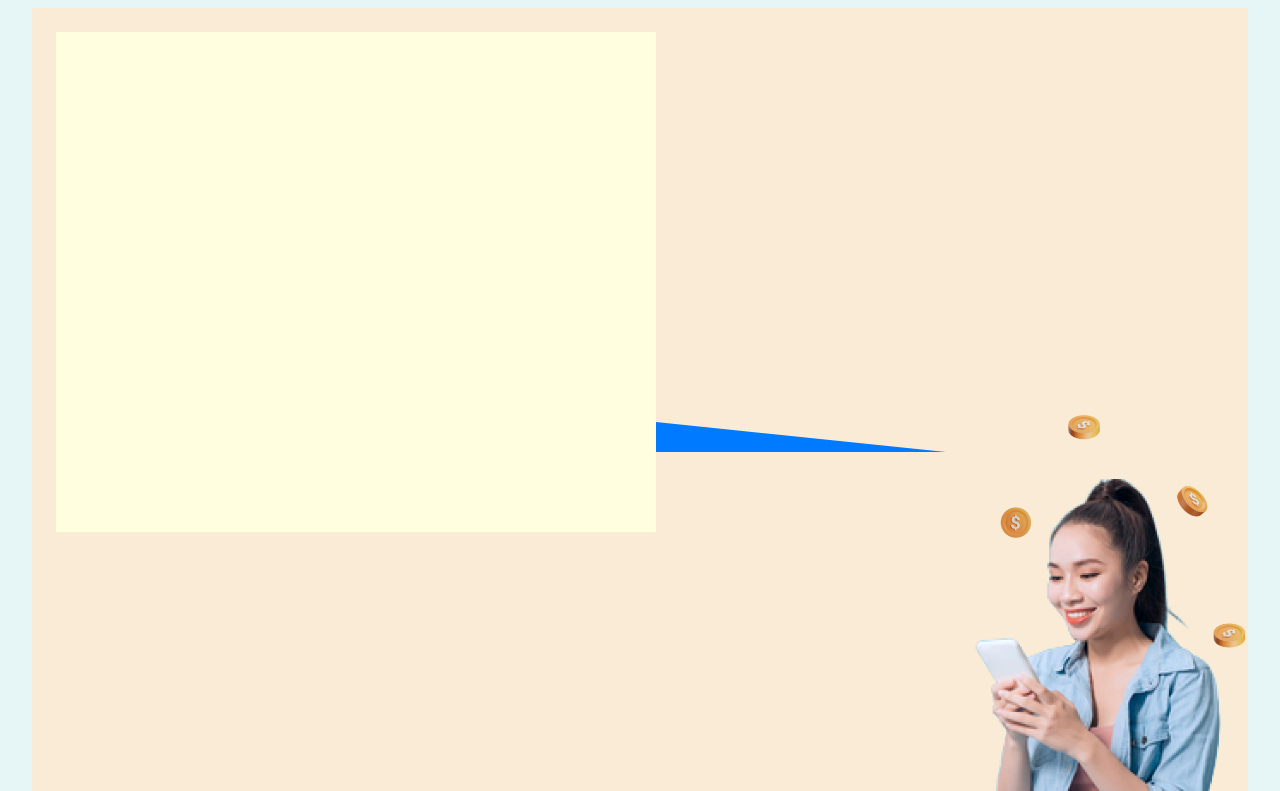
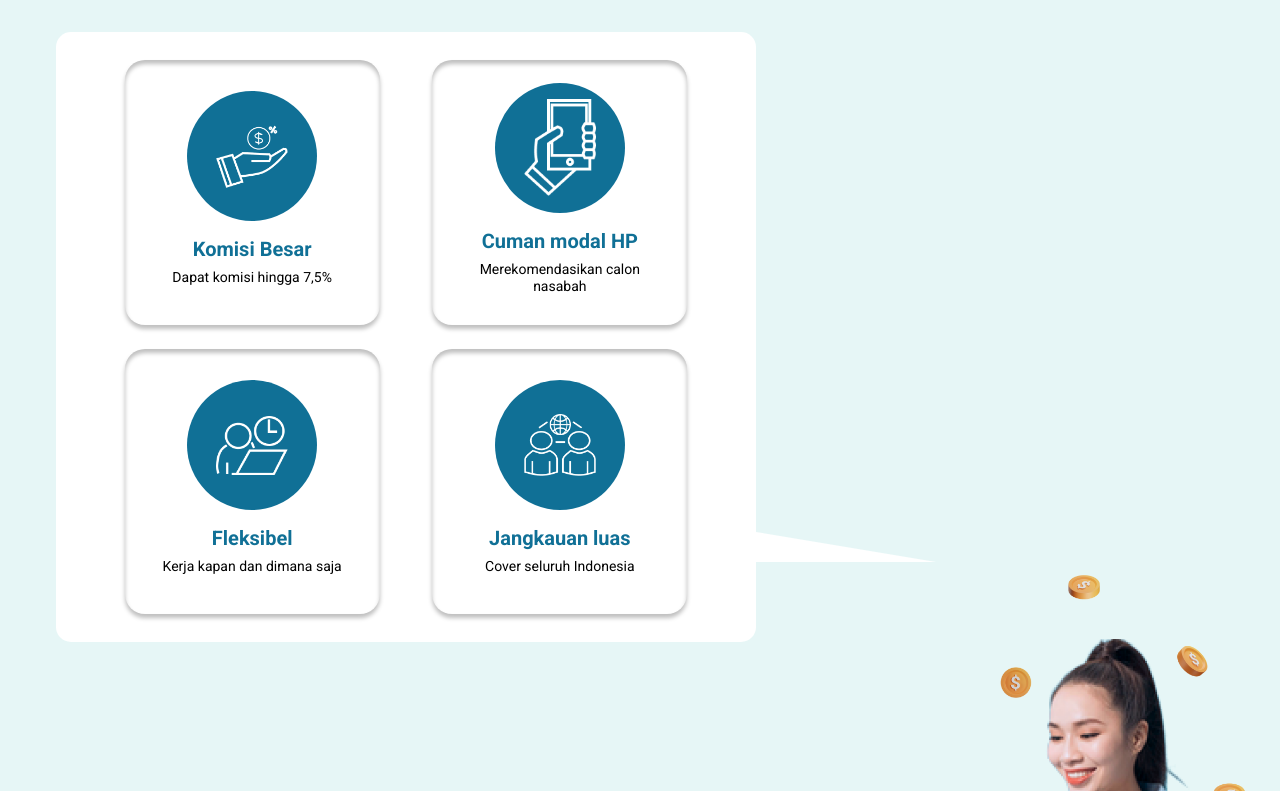
Before and after one commit to Nanoscape/dana-ceria, a React (Create React App) app: page /agent in a window 1280 px wide. Shown: the part 889-1680 px from the top of the page. Built offline with nearby package versions, Linux system fonts and the light colour scheme.

Commit message:
Add Bubble Chat and Merge Navbar

```diff
--- a/src/assets/css/agent.css
+++ b/src/assets/css/agent.css
@@ -56,12 +56,11 @@ button {
 
 .wrapper-dana {
   position: relative;
-  background-color: antiquewhite;
-  height: 100vh;
+  height: 120vh;
   padding: 1.5rem 0 0 1.5rem;
 }
 
-.wrapper-dana img {
+.img-user-modal {
   position: absolute;
   bottom: 0;
   right: 0;
@@ -70,19 +69,68 @@ button {
 
 .bubble-box {
   position: relative;
-  width: 600px;
-  height: 500px;
-  background-color: lightyellow;
+  display: flex;
+  align-items: center;
+  justify-content: space-evenly;
+  flex-wrap: wrap;
+  padding: 1rem;
+  width: 700px;
+  height: 610px;
+  border-radius: 15px;
+  background-color: #ffffff;
 }
 
-.bubble-box::before {
+.bubble-box::after {
   content: ' ';
   position: absolute;
   width: 0;
   height: 0;
-  right: -290px;
+  right: -180px;
   bottom: 80px;
   border-style: solid;
-  border-width: 30px 0 0 290px;
-  border-color: transparent transparent transparent #007bff;
+  border-width: 30px 0 0 180px;
+  border-color: transparent transparent transparent #ffffff;
 }
+
+.box-dana {
+  display: flex;
+  justify-content: center;
+  align-items: center;
+  flex-direction: column;
+  padding: 0.7rem 2.2rem;
+  background: #ffffff;
+  box-shadow: 0px 4px 4px rgba(0, 0, 0, 0.25), inset 0px 4px 4px rgba(0, 0, 0, 0.25);
+  border-radius: 20px;
+  width: 255px;
+  height: 265px;
+}
+
+.circle-dana {
+  display: flex;
+  justify-content: center;
+  align-items: center;
+  width: 130px;
+  height: 130px;
+  border-radius: 50%;
+  padding: 1.8rem;
+  background-color: #107096;
+  margin-bottom: 1rem;
+}
+
+.img-circle-dana {
+  width: 100%;
+}
+
+.title-box-dana {
+  font-size: 20px;
+  font-weight: 700;
+  color: #107096;
+  text-align: center;
+}
+
+.desc-box-dana {
+  font-weight: 400;
+  font-size: 14px;
+  color: #000000;
+  text-align: center;
+}
--- a/src/assets/css/dashboard.css
+++ b/src/assets/css/dashboard.css
@@ -55,49 +55,6 @@ button {
 
 .ic-green {
   color: #1ccf23;
-}
-
-/* Header */
-nav {
-  display: flex;
-  justify-content: space-between;
-  align-items: center;
-  height: 67px;
-  position: fixed;
-  width: 100%;
-  color: rgba(0, 0, 0, 0.5);
-  background: #f6fa35;
-  box-shadow: 0px 4px 4px rgba(0, 0, 0, 0.25);
-  padding: 0.5rem 5rem;
-  top: 0;
-  left: 0;
-  z-index: 1000;
-}
-
-nav a {
-  display: flex;
-  align-items: center;
-}
-
-nav a img {
-  width: 81px;
-}
-
-nav ul {
-  display: flex;
-  flex-direction: row;
-  align-items: center;
-}
-
-nav ul li a {
-  margin-right: 25px;
-  font-size: 16px;
-  margin-top: 20px;
-  color: rgba(0, 0, 0, 0.5);
-}
-
-nav .menu-btn {
-  display: none;
 }
 
 /* Section Hero */
@@ -689,104 +646,6 @@ footer {
 }
 
 @media screen and (max-width: 900px) {
-  nav {
-    padding: 20px;
-  }
-
-  nav {
-    justify-content: space-between;
-    height: 65px;
-    padding: 0 30px;
-  }
-
-  .logo img {
-    height: 35px;
-  }
-
-  .menu {
-    display: none;
-    position: absolute;
-    top: 65px;
-    left: 0;
-    background-color: #ffffff;
-    border-bottom: 4px solid #f6fa35;
-    width: 100%;
-    padding: 0;
-    margin: 0;
-  }
-
-  .menu li {
-    width: 100%;
-  }
-
-  nav .menu li a {
-    width: 100%;
-    height: 40px;
-    justify-content: center;
-    align-items: center;
-    margin: 0;
-    padding: 25px;
-    border: 1px solid rgba(38, 38, 38, 0.03);
-  }
-
-  nav .menu-icon {
-    cursor: pointer;
-    float: right;
-    padding: 28px 20px;
-    position: relative;
-    user-select: none;
-  }
-
-  nav .menu-icon .nav-icon {
-    background-color: #333333;
-    display: block;
-    height: 2px;
-    position: relative;
-    transition: background 0.2s ease-out;
-    width: 18px;
-  }
-
-  nav .menu-icon .nav-icon::before,
-  nav .menu-icon .nav-icon::after {
-    background: #333;
-    content: '';
-    display: block;
-    height: 100%;
-    position: absolute;
-    transition: all ease-out 0.2s;
-    width: 100%;
-  }
-
-  nav .menu-icon .nav-icon::before {
-    top: 5px;
-  }
-
-  nav .menu-icon .nav-icon::after {
-    top: -5px;
-  }
-
-  nav .menu-btn:checked ~ .menu-icon .nav-icon {
-    background: transparent;
-  }
-
-  nav .menu-btn:checked ~ .menu-icon .nav-icon::before {
-    transform: rotate(-45deg);
-    top: 0;
-  }
-
-  nav .menu-btn:checked ~ .menu-icon .nav-icon::after {
-    transform: rotate(45deg);
-    top: 0;
-  }
-
-  nav .menu-btn {
-    display: none;
-  }
-
-  nav .menu-btn:checked ~ .menu {
-    display: block;
-  }
-
   .title-section {
     font-size: 25px;
   }
--- /dev/null
+++ b/src/assets/css/navbar.css
@@ -0,0 +1,138 @@
+/* Header */
+nav {
+  display: flex;
+  justify-content: space-between;
+  align-items: center;
+  height: 67px;
+  position: fixed;
+  width: 100%;
+  color: rgba(0, 0, 0, 0.5);
+  background: #f6fa35;
+  box-shadow: 0px 4px 4px rgba(0, 0, 0, 0.25);
+  padding: 0.5rem 5rem;
+  top: 0;
+  left: 0;
+  z-index: 1000;
+}
+
+nav a {
+  display: flex;
+  align-items: center;
+}
+
+nav a img {
+  width: 81px;
+}
+
+nav ul {
+  display: flex;
+  flex-direction: row;
+  align-items: center;
+}
+
+nav ul li a {
+  margin-right: 25px;
+  font-size: 16px;
+  margin-top: 20px;
+  color: rgba(0, 0, 0, 0.5);
+}
+
+nav .menu-btn {
+  display: none;
+}
+
+@media screen and (max-width: 900px) {
+  nav {
+    justify-content: space-between;
+    height: 65px;
+    padding: 0 30px;
+  }
+
+  .logo img {
+    height: 35px;
+  }
+
+  .menu {
+    display: none;
+    position: absolute;
+    top: 65px;
+    left: 0;
+    background-color: #ffffff;
+    border-bottom: 4px solid #f6fa35;
+    width: 100%;
+    padding: 0;
+    margin: 0;
+  }
+
+  .menu li {
+    width: 100%;
+  }
+
+  nav .menu li a {
+    width: 100%;
+    height: 40px;
+    justify-content: center;
+    align-items: center;
+    margin: 0;
+    padding: 25px;
+    border: 1px solid rgba(38, 38, 38, 0.03);
+  }
+
+  nav .menu-icon {
+    cursor: pointer;
+    float: right;
+    padding: 28px 20px;
+    position: relative;
+    user-select: none;
+  }
+
+  nav .menu-icon .nav-icon {
+    background-color: #333333;
+    display: block;
+    height: 2px;
+    position: relative;
+    transition: background 0.2s ease-out;
+    width: 18px;
+  }
+
+  nav .menu-icon .nav-icon::before,
+  nav .menu-icon .nav-icon::after {
+    background: #333;
+    content: '';
+    display: block;
+    height: 100%;
+    position: absolute;
+    transition: all ease-out 0.2s;
+    width: 100%;
+  }
+
+  nav .menu-icon .nav-icon::before {
+    top: 5px;
+  }
+
+  nav .menu-icon .nav-icon::after {
+    top: -5px;
+  }
+
+  nav .menu-btn:checked ~ .menu-icon .nav-icon {
+    background: transparent;
+  }
+
+  nav .menu-btn:checked ~ .menu-icon .nav-icon::before {
+    transform: rotate(-45deg);
+    top: 0;
+  }
+
+  nav .menu-btn:checked ~ .menu-icon .nav-icon::after {
+    transform: rotate(45deg);
+    top: 0;
+  }
+
+  nav .menu-btn {
+    display: none;
+  }
+
+  nav .menu-btn:checked ~ .menu {
+    display: block;
+  }
+}
--- a/src/components/Navbar.jsx
+++ b/src/components/Navbar.jsx
@@ -1,6 +1,6 @@
 import React from 'react';
 import { LogoHeader } from '../assets';
-import '../assets/css/dashboard.css';
+import '../assets/css/navbar.css';
 
 export default function Navbar() {
   return (
@@ -9,7 +9,7 @@ export default function Navbar() {
         <img src={LogoHeader} alt="Logo" />
       </a>
       <input className="menu-btn" id="menu-btn" type="checkbox" />
-      <label className="menu-icon" for="menu-btn">
+      <label className="menu-icon" htmlFor="menu-btn">
         <span className="nav-icon"></span>
       </label>
       <ul className="menu">
--- a/src/views/Agent.jsx
+++ b/src/views/Agent.jsx
@@ -1,7 +1,7 @@
 import React, { Component } from 'react';
 import Navbar from '../components/Navbar';
 import '../assets/css/agent.css';
-import { ImgHeroAgent, ImgUserModal } from '../assets';
+import { ImgHandGadget, ImgHandMoney, ImgHeroAgent, ImgUserGroup, ImgUserModal, ImgUserTimeline } from '../assets';
 
 export default class Agent extends Component {
   render() {
@@ -16,8 +16,40 @@ export default class Agent extends Component {
           <div className="container-dana">
             <h2 className="title-container">Mengapa harus jadi Agen Dana Ceria ?</h2>
             <div className="wrapper-dana">
-              <div className="bubble-box"></div>
-              <img src={ImgUserModal} alt="User Modal" />
+              <div className="bubble-box">
+                <div className="box-dana">
+                  <div className="circle-dana">
+                    <img src={ImgHandMoney} alt="Hand Money" className="img-circle-dana" />
+                  </div>
+                  <h3 className="title-box-dana">Komisi Besar</h3>
+                  <h5 className="desc-box-dana">Dapat komisi hingga 7,5%</h5>
+                </div>
+
+                <div className="box-dana">
+                  <div className="circle-dana">
+                    <img src={ImgHandGadget} alt="Hand Gadget" className="img-circle-dana" />
+                  </div>
+                  <h3 className="title-box-dana">Cuman modal HP</h3>
+                  <h5 className="desc-box-dana">Merekomendasikan calon nasabah</h5>
+                </div>
+
+                <div className="box-dana">
+                  <div className="circle-dana">
+                    <img src={ImgUserTimeline} alt="User Timeline" className="img-circle-dana" />
+                  </div>
+                  <h3 className="title-box-dana">Fleksibel</h3>
+                  <h5 className="desc-box-dana">Kerja kapan dan dimana saja</h5>
+                </div>
+
+                <div className="box-dana">
+                  <div className="circle-dana">
+                    <img src={ImgUserGroup} alt="User Group" className="img-circle-dana" />
+                  </div>
+                  <h3 className="title-box-dana">Jangkauan luas</h3>
+                  <h5 className="desc-box-dana">Cover seluruh Indonesia</h5>
+                </div>
+              </div>
+              <img className="img-user-modal" src={ImgUserModal} alt="User Modal" />
             </div>
           </div>
         </div>
```
Also changed, not shown: src/views/Dashboard.jsx (+13 -13 lines), public/logo192.png (added).
